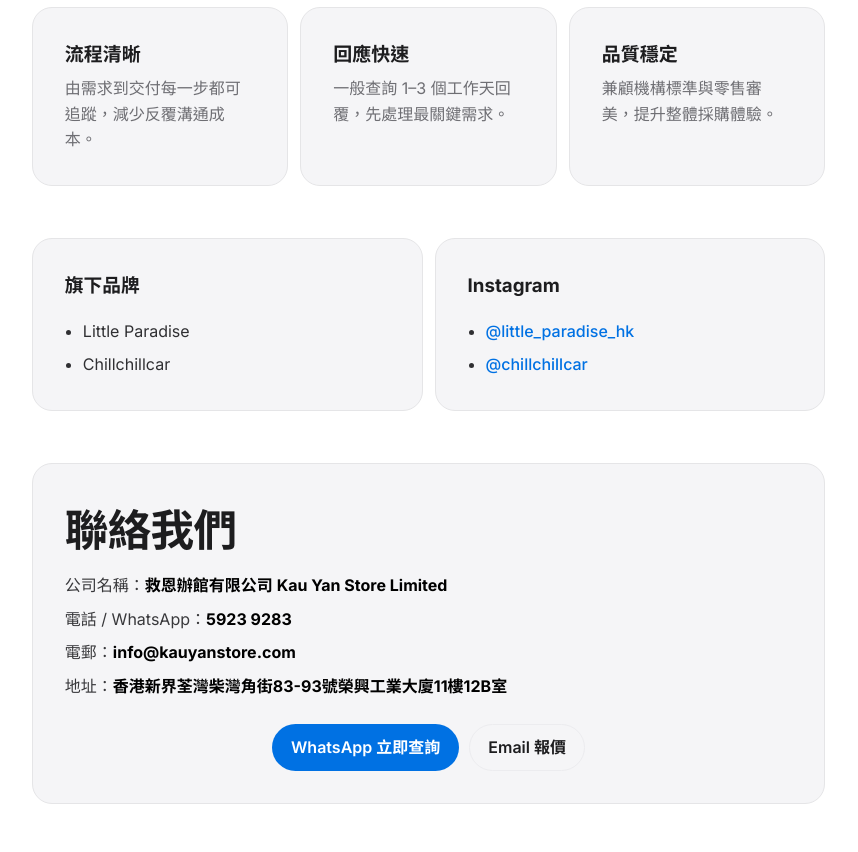
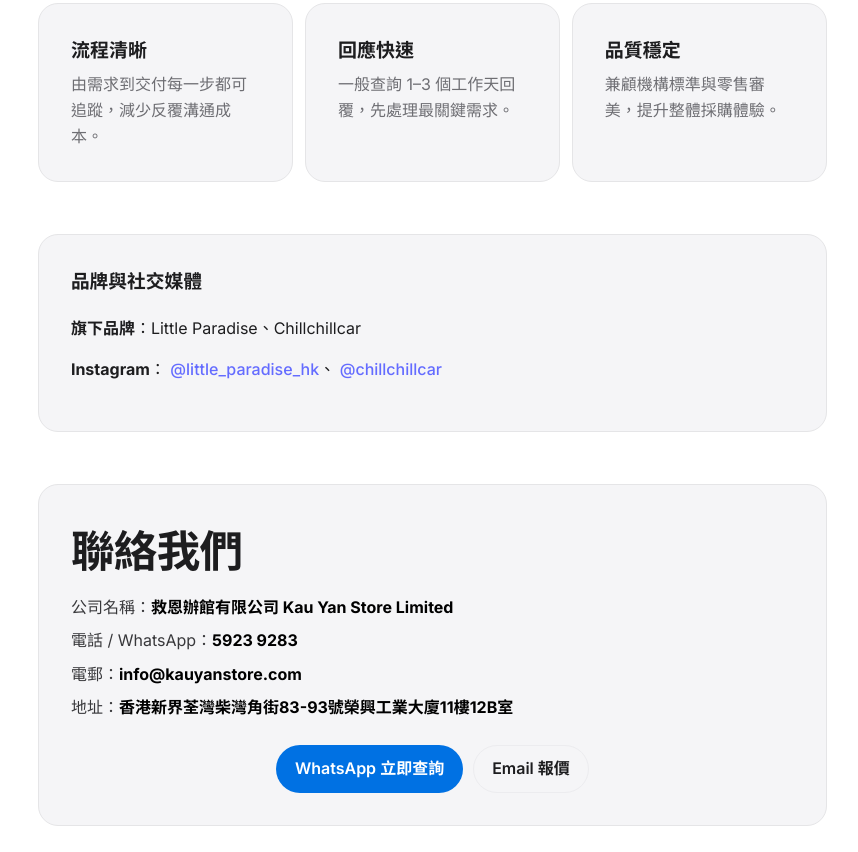
Before and after one commit to kauyanhk/kauyan-website, a website built with Vite: page index.html in a window 1280 px wide. Shown: the part 1848-2700 px from the top of the page, without its empty margins (159-1017 px from the left). Before the commit the page ends 2678 px from the top, so only its background shows below. Built offline with nearby package versions, Linux system fonts and the light colour scheme.

Commit message:
Merge brand and social media into single section on homepage

```diff
--- a/index.html
+++ b/index.html
@@ -97,6 +97,7 @@
       <div class="logo">Kau Yan Store Limited</div>
       <nav class="nav" aria-label="主選單">
         <a href="#services">服務</a>
+        <a href="categories/car-care.html">產品分類</a>
         <a href="#design-picks">選物</a>
         <a href="#about">優勢</a>
         <a href="#brands">品牌</a>
@@ -190,21 +191,13 @@
     </section>
 
     <section id="brands" class="container">
-      <div class="brand-wrap">
-        <div class="brand-box card">
-          <h3>旗下品牌</h3>
-          <ul class="brand-list">
-            <li>Little Paradise</li>
-            <li>Chillchillcar</li>
-          </ul>
-        </div>
-        <div class="brand-box card">
-          <h3>Instagram</h3>
-          <ul class="brand-list">
-            <li><a href="https://www.instagram.com/little_paradise_hk" target="_blank" rel="noopener noreferrer">@little_paradise_hk</a></li>
-            <li><a href="https://www.instagram.com/chillchillcar" target="_blank" rel="noopener noreferrer">@chillchillcar</a></li>
-          </ul>
-        </div>
+      <div class="brand-box card">
+        <h3>品牌與社交媒體</h3>
+        <p><strong>旗下品牌</strong>：Little Paradise、Chillchillcar</p>
+        <p><strong>Instagram</strong>：
+          <a href="https://www.instagram.com/little_paradise_hk" target="_blank" rel="noopener noreferrer">@little_paradise_hk</a>、
+          <a href="https://www.instagram.com/chillchillcar" target="_blank" rel="noopener noreferrer">@chillchillcar</a>
+        </p>
       </div>
     </section>
 
```
